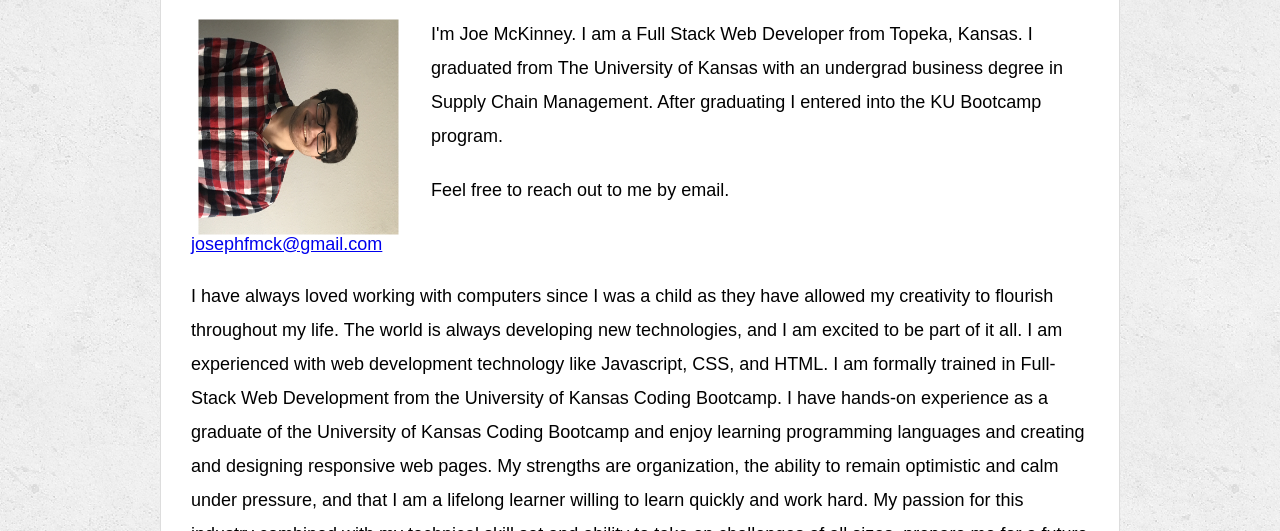
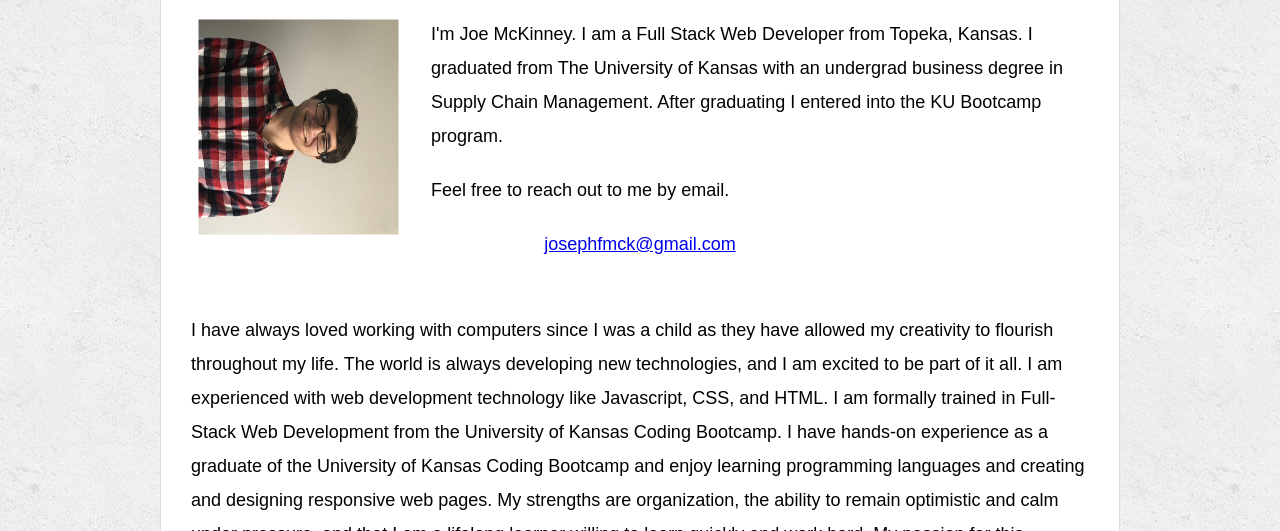
Before and after one commit to josephfmck/Responsive-Portfolio, a plain HTML site: page index.html in a window 1280 px wide. Shown: the part 269-800 px from the top of the page. Drawn offline with Linux system fonts and the light colour scheme.

Commit message:
centered email link

```diff
--- a/assets/css/style.css
+++ b/assets/css/style.css
@@ -125,6 +125,9 @@ body {
     border-left: 0 none;
   }
 
+  #emailDiv {
+    text-align: center;
+  }
   /* footer */
 
   footer {
--- a/index.html
+++ b/index.html
@@ -34,7 +34,9 @@
 
       <p>I'm Joe McKinney. I am a Full Stack Web Developer from Topeka, Kansas. I graduated from The University of Kansas with an undergrad business degree in Supply Chain Management. After graduating I entered into the KU Bootcamp program.</p>
       <p>Feel free to reach out to me by email.</p>
-      <a href="mailto:josephfmck@gmail.com">josephfmck@gmail.com</a>
+      <div id="emailDiv">
+        <a href="mailto:josephfmck@gmail.com">josephfmck@gmail.com</a>
+      </div>
       <br>
       <p>I have always loved working with computers since I was a child as they have allowed my creativity to flourish throughout my life. The world is always developing new technologies, and I am excited to be part of it all. I am experienced with web development technology like Javascript, CSS, and HTML. I am formally trained in Full-Stack Web Development from the University of Kansas Coding Bootcamp. I have hands-on experience as a graduate of the University of Kansas Coding Bootcamp and enjoy learning programming languages and creating and designing responsive web pages. My strengths are organization, the ability to remain optimistic and calm under pressure, and that I am a lifelong learner willing to learn quickly and work hard. My passion for this industry combined with my technical skill set and ability to take on challenges of all sizes, prepare me for a future as a Front-End Web Developer.</p>
 
```
